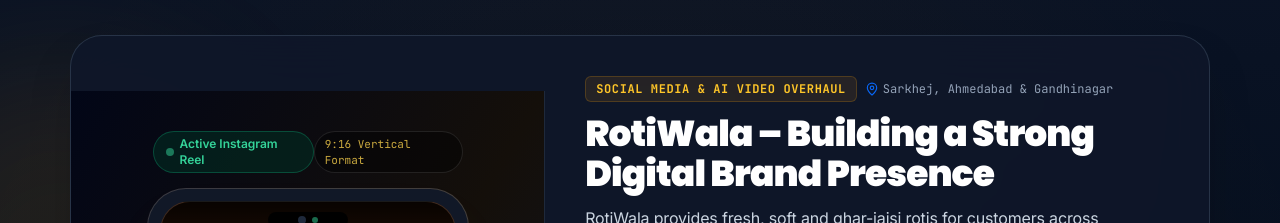
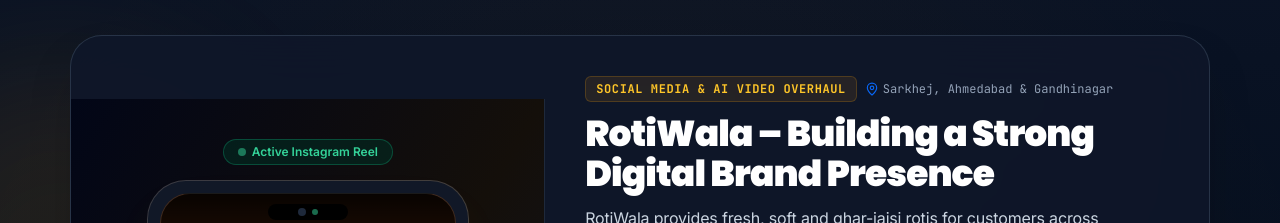
Before and after one commit to digibuddy4u-ai/digibuddy4u, a React (Vite) app in the folder client/: page / in a window 1280 px wide. Shown: the part 8740-8963 px from the top of the page. Built offline with nearby package versions, Linux system fonts and the light colour scheme; no server answers.

Commit message:
fix: remove '9:16 Vertical Format' pill badge above mockup

```diff
--- a/client/src/sections/FeaturedPortfolioSection.jsx
+++ b/client/src/sections/FeaturedPortfolioSection.jsx
@@ -99,13 +99,10 @@ export default function FeaturedPortfolioSection() {
               <div className="absolute w-64 h-80 bg-amber-500/20 rounded-full blur-3xl pointer-events-none" />
 
               {/* Status Header above mockup */}
-              <div className="w-full max-w-[310px] flex items-center justify-between mb-4 text-xs">
-                <span className="flex items-center gap-1.5 font-semibold text-emerald-400 bg-emerald-950/60 border border-emerald-500/30 px-3 py-1 rounded-full">
+              <div className="w-full max-w-[310px] flex items-center justify-center mb-4 text-xs">
+                <span className="flex items-center gap-1.5 font-semibold text-emerald-400 bg-emerald-950/60 border border-emerald-500/30 px-3.5 py-1 rounded-full shadow-xs">
                   <span className="w-2 h-2 rounded-full bg-emerald-400 animate-pulse" />
                   Active Instagram Reel
-                </span>
-                <span className="font-mono text-[11px] text-amber-300/80 bg-black/40 px-2.5 py-1 rounded-full border border-white/10">
-                  9:16 Vertical Format
                 </span>
               </div>
 
```
